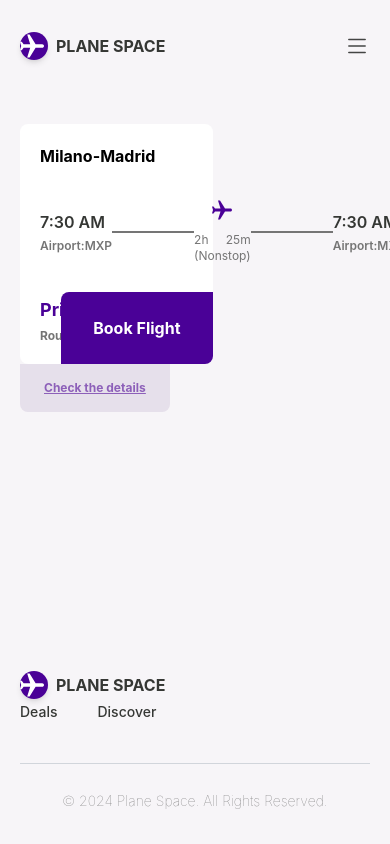
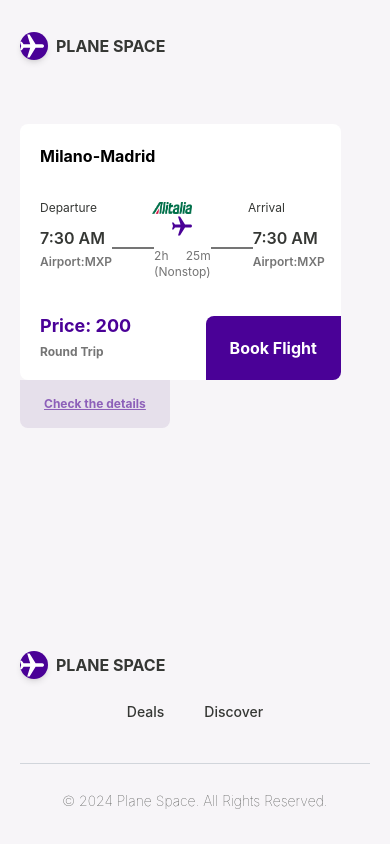
Before and after one commit to elifkirici/PlaneSpace, a React (Create React App) app: page / in a window 390 px wide. Built offline with nearby package versions, Linux system fonts and the light colour scheme.

Commit message:
responsive edits

```diff
--- a/src/App.js
+++ b/src/App.js
@@ -7,8 +7,7 @@ function App() {
     <div className="App">
 
       <Layout >
-        <div className="w-full  px-5 py-8">
-
+        <div className="w-full px-5 py-8">
           <FlightListItem />
         </div>
       </Layout>
--- a/src/components/FlightListItem.js
+++ b/src/components/FlightListItem.js
@@ -1,27 +1,32 @@
 import React from 'react'
 import plane from "../assets/plane.svg"
-
+import alitalia from "../assets/Alitalia_logo.png"
 function FlightListItem() {
     return (
         <>
-            <div className='bg-white w-[55%] relative rounded-lg'>
+            <div className='bg-white w-11/12 md:w-[55%] relative rounded-lg'>
                 <div className='flight-info p-5'>
                     <div className='w-auto flex'>
                         <h1 className='font-bold text-base'>Milano-Madrid</h1>
                     </div>
-                    <div className='flight-info-content flex items-center text-justify my-8'>
+                    <div className='flex items-center justify-between mt-8 text-xs text-dark-text'>
+                        <p>Departure</p>
+                        <img src={alitalia} className="h-3 w-10 md:w-14" alt="Plane" />
+                        <p className='mr-9' >Arrival</p>
+                    </div>
+                    <div className='flight-info-content flex items-center text-justify mb-8'>
                         <div className='flex flex-col gap-1 justify-start font-semibold'>
                             <p className='text-dark-text'>7:30 AM</p>
                             <span className='text-xs text-light-text'>Airport:MXP</span>
                         </div>
-                        <hr className="border border-light-text mx-auto px-10" />
+                        <hr className="border border-light-text mx-auto px-5 md:px-10" />
                         <div className='flex flex-col gap-3 items-center'>
-                            <img src={plane} className="h-5 w-5" alt="Logo" />
+                            <img src={plane} className="h-5 w-5" alt="Plane" />
                             <p className='text-xs text-light-text'>
                                 2h 25m (Nonstop)
                             </p>
                         </div>
-                        <hr className="border border-light-text mx-auto px-10" />
+                        <hr className="border border-light-text mx-auto px-5 md:px-10" />
                         <div className='flex flex-col gap-1 justify-start font-semibold'>
                             <p className='text-dark-text'>7:30 AM</p>
                             <span className='text-xs text-light-text'>Airport:MXP</span>
@@ -32,7 +37,7 @@ function FlightListItem() {
                             <p className='text-dark-purple text-lg'>Price: 200</p>
                             <span className='text-xs text-light-text'>Round Trip</span>
                         </div>
-                        <button className='absolute right-0 bottom-0 bg-dark-purple text-white py-6 px-8 rounded-tl-lg rounded-br-lg'>
+                        <button className='absolute right-0 bottom-0 bg-dark-purple text-white py-5 px-6 md:py-6 md:px-8 rounded-tl-lg rounded-br-lg'>
                             <a href='/' className='font-bold'>
                                 Book Flight
                             </a>
--- a/src/components/Footer.js
+++ b/src/components/Footer.js
@@ -23,7 +23,7 @@ function Footer() {
 
                     { /* menu item start */}
                     <div>
-                        <ul className="font-medium flex gap-10 text-dark-text">
+                        <ul className="font-medium flex gap-10 text-dark-text justify-center mt-5">
                             <li className="mb-4">
                                 <a href="/" className="hover:shadow-sm duration-500 text-sm hover:text-base">Deals</a>
                             </li>
@@ -37,7 +37,7 @@ function Footer() {
 
                 <hr className="my-6 border-t-[0.5px] border-gray-300 mx-auto" />
                 <div className="sm:flex items-center justify-center w-full">
-                    <span className="text-sm font-thin text-light-text text-center">© 2024 <a href="/" className=" hover:underline">Plane Space</a>. All Rights Reserved.
+                    <span className="text-sm font-thin text-dark-text text-center">© 2024 <a href="/" className=" hover:underline">Plane Space</a>. All Rights Reserved.
                     </span>
                 </div>
 
--- a/src/components/Header.js
+++ b/src/components/Header.js
@@ -4,16 +4,37 @@ import deals from "../assets/deals-icon.svg"
 import discover from "../assets/discover-icon.svg"
 import profile from "../assets/profile.jpg"
 import hamburger from "../assets/hamburger.svg"
+import { useState, useEffect } from "react";
 
 function Header() {
+
+    const [isClickedMobileMenu, setIsClickedMobileMenu] = useState(false)
+    const [isMobile, setIsMobile] = useState(false)
+
+    //choose the screen size
+    const handleResize = () => {
+        if (window.innerWidth < 720) {
+            setIsMobile(true)
+        } else {
+            setIsMobile(false)
+            setIsClickedMobileMenu(false)
+        }
+    }
+
+    // create an event listener
+    useEffect(() => {
+        window.addEventListener("resize", handleResize)
+    })
+
     return (
 
         //Header start
         <header>
-            <nav className="w-full">
-                <div className="flex items-center justify-between px-5 py-8">
+            <nav>
+                <div className="nav-content md:flex inline-flex items-center justify-between px-5 py-8 w-full md:w-auto">
                     <div className="flex items-center justify-between w-full md:w-auto">
                         { /* logo start */}
+                        {!isClickedMobileMenu && (
                             <div className="flex items-center gap-2 group">
                                 <a href="/" >
                                     <div className="w-7 h-7 bg-dark-purple rounded-full relative shadow-md duration-700 group-hover:w-24 group-hover:rounded-l-lg">
@@ -24,18 +45,21 @@ function Header() {
                                     plane space
                                 </h1>
                             </div>
+                        )}
                         { /* logo end */}
 
                         { /* mobile menu icon start */}
-                        <button className="inline-flex items-center lg:hidden">
+                        {(isClickedMobileMenu || (isMobile && (
+                            <button className="inline-flex items-center md:hidden" onClick={() => setIsClickedMobileMenu(true)}>
                                 <img src={hamburger} alt="hamburger" />
                             </button>
+                        )))}
                         { /* mobile menu icon end*/}
 
                     </div>
 
                     { /* menu item start */}
-                    <div className="hidden justify-end items-center w-full lg:flex lg:w-auto">
+                    <div className="menu-item hidden justify-end items-center w-full md:flex lg:w-auto">
                         <ul className="flex gap-5 text-dark-text text-sm font-semibold">
                             <li className="flex items-center gap-1">
                                 <img src={deals} alt="deals" />
@@ -53,6 +77,43 @@ function Header() {
                     </div>
                     { /* menu item end */}
 
+                    { /* mobile menu item start */}
+                    {isClickedMobileMenu && (
+                        <div className="mobile-menu-item bg-white absolute right-0 top-0 z-50 h-screen w-1/2">
+                            <div className="flex justify-between p-5">
+                                <div className="flex items-center gap-2">
+                                    <a href="/" >
+                                        <div className="w-7 h-7 bg-dark-purple rounded-full relative shadow-md">
+                                            <img src={logo} className="mr-3 h-6 absolute top-1/2 duration-700 transform -translate-y-1/2 " alt="Logo" />
+                                        </div>
+                                    </a>
+                                    <h1 className="uppercase text-dark-text font-bold ">
+                                        plane space
+                                    </h1>
+                                </div>
+                                <button className="md:hidden" onClick={() => setIsClickedMobileMenu(false)}>
+                                    <p className="font-bold text-dark-text">X</p>
+                                </button>
+                            </div>
+
+                            <ul className="flex gap-8 text-dark-text text-lg font-semibold flex-col mt-5 p-5">
+                                <li className="flex items-center gap-2">
+                                    <img src={deals} alt="deals" />
+                                    <a href="/">Deals</a>
+                                </li>
+                                <li className="flex items-center gap-1">
+                                    <img src={discover} alt="discover" />
+                                    <a href="/">Discover</a>
+                                </li>
+                                <li className="flex items-center gap-1">
+                                    <img src={profile} alt="profile" className="w-9 h-9 object-cover rounded-full" />
+                                    <a href="/" >Joane Smith</a>
+                                </li>
+                            </ul>
+                        </div>
+                    )}
+                    { /*mobile menu item end */}
+
                 </div>
             </nav>
         </header >
```
Also changed, not shown: src/assets/Alitalia_logo.png (added). Lines whose indentation alone changed are shown as unchanged.
